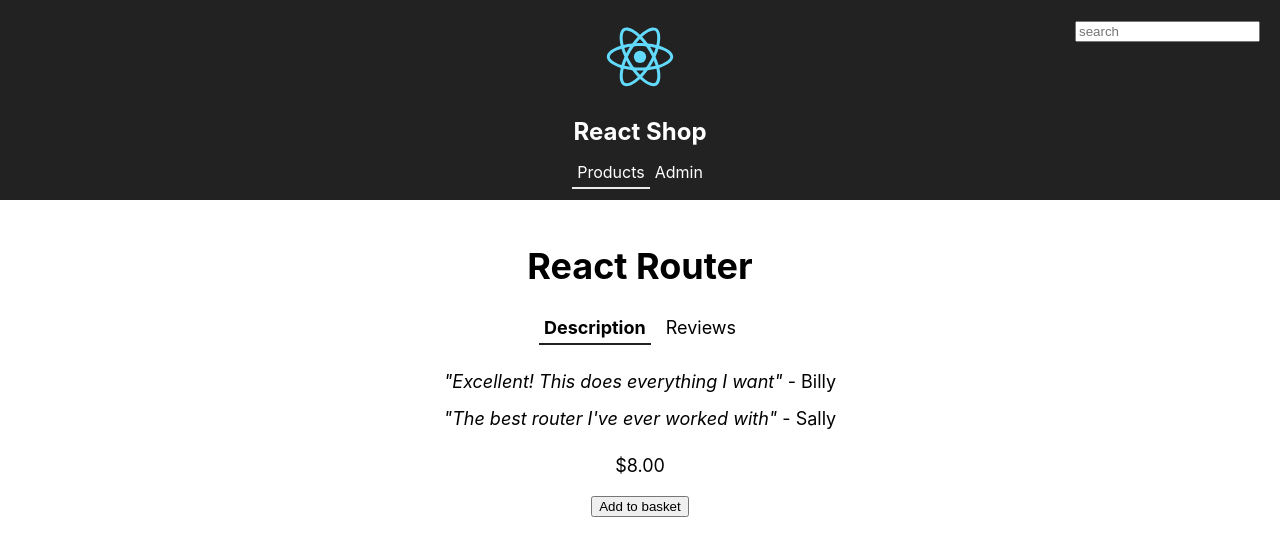
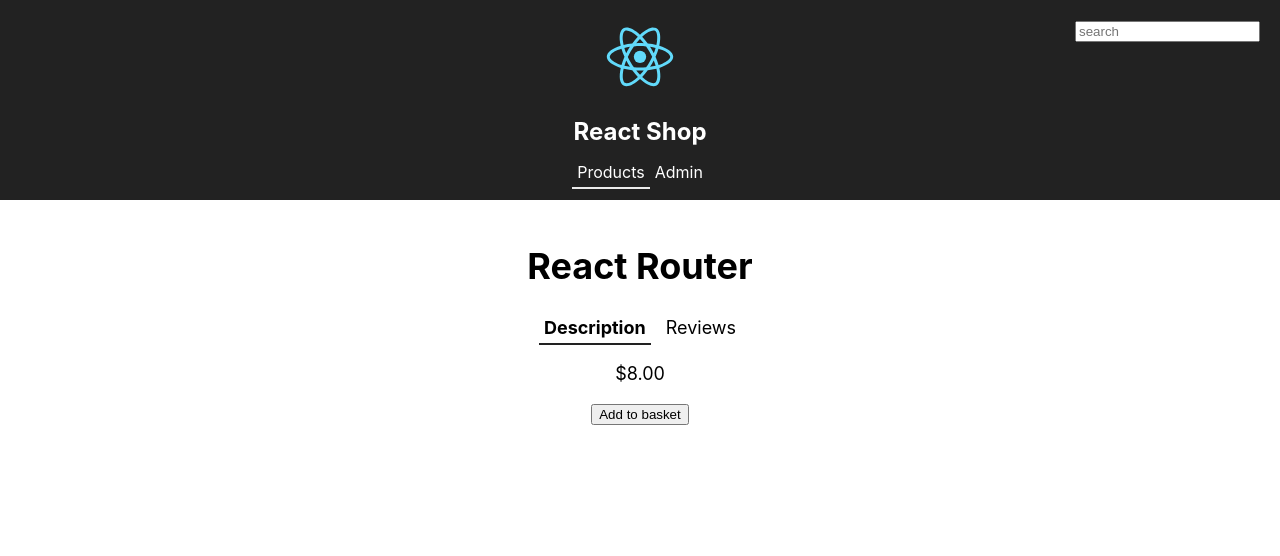
Before and after one commit to hesbon-osoro/Learn-React-with-TypeScript-3, a React (Create React App) app in the folder chapter6/react-router-shop/: page /products/1 in a window 1280 px wide. Shown: the top 556 px of the page. Built offline with nearby package versions, Linux system fonts and the light colour scheme.

Commit message:
render content on tab click

```diff
--- a/chapter6/react-router-shop/src/Product.tsx
+++ b/chapter6/react-router-shop/src/Product.tsx
@@ -25,9 +25,7 @@ const Product: React.FC<IProps> = props => {
 				>
 					<p>{product.description}</p>
 				</Tabs.Tab>
-				<Tabs.Tab name="Reviews" heading={() => 'Reviews'}></Tabs.Tab>
-			</Tabs>
-			<div>
+				<Tabs.Tab name="Reviews" heading={() => 'Reviews'}>
 				<ul className="product-reviews">
 					{product.reviews.map(review => (
 						<li key={review.reviewer} className="product-reviews-item">
@@ -35,7 +33,9 @@ const Product: React.FC<IProps> = props => {
 						</li>
 					))}
 				</ul>
-			</div>
+				</Tabs.Tab>
+			</Tabs>
+
 			<p className="product-price">
 				{new Intl.NumberFormat('en-US', {
 					currency: 'USD',
```
